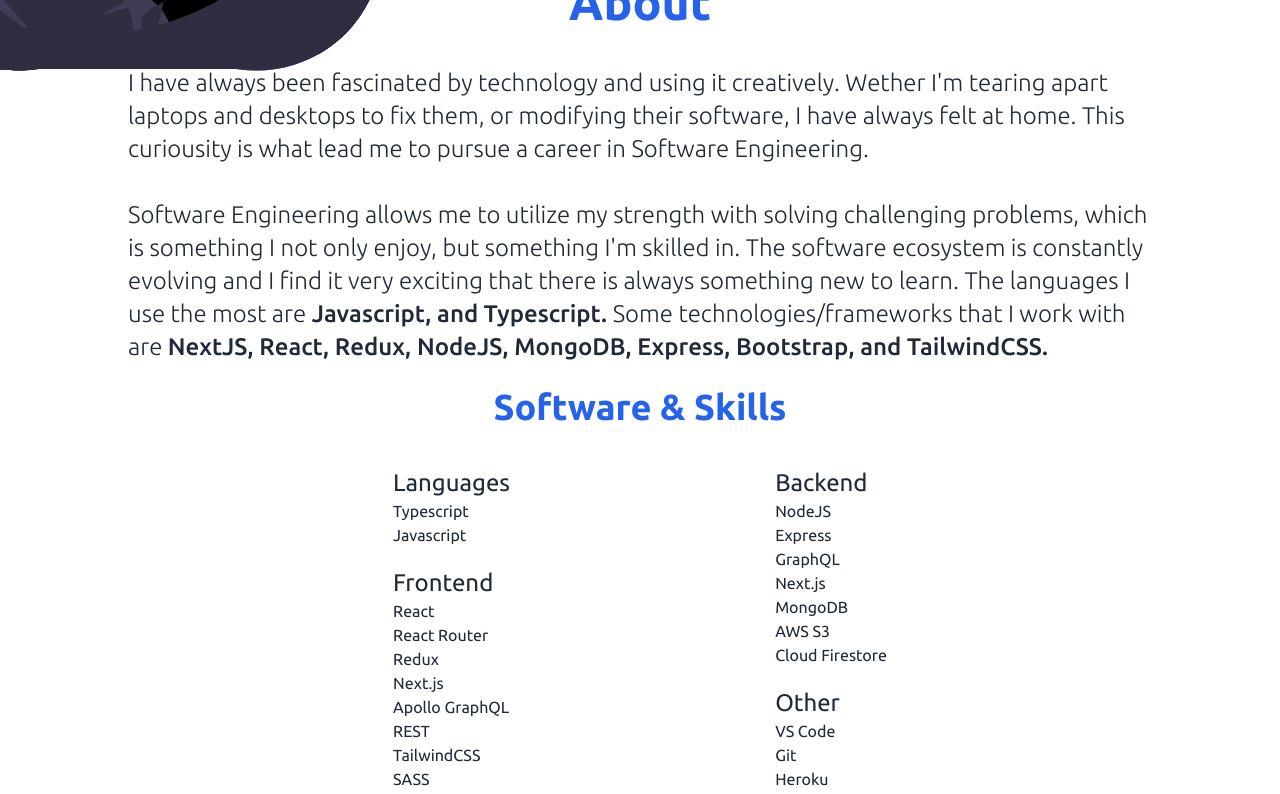
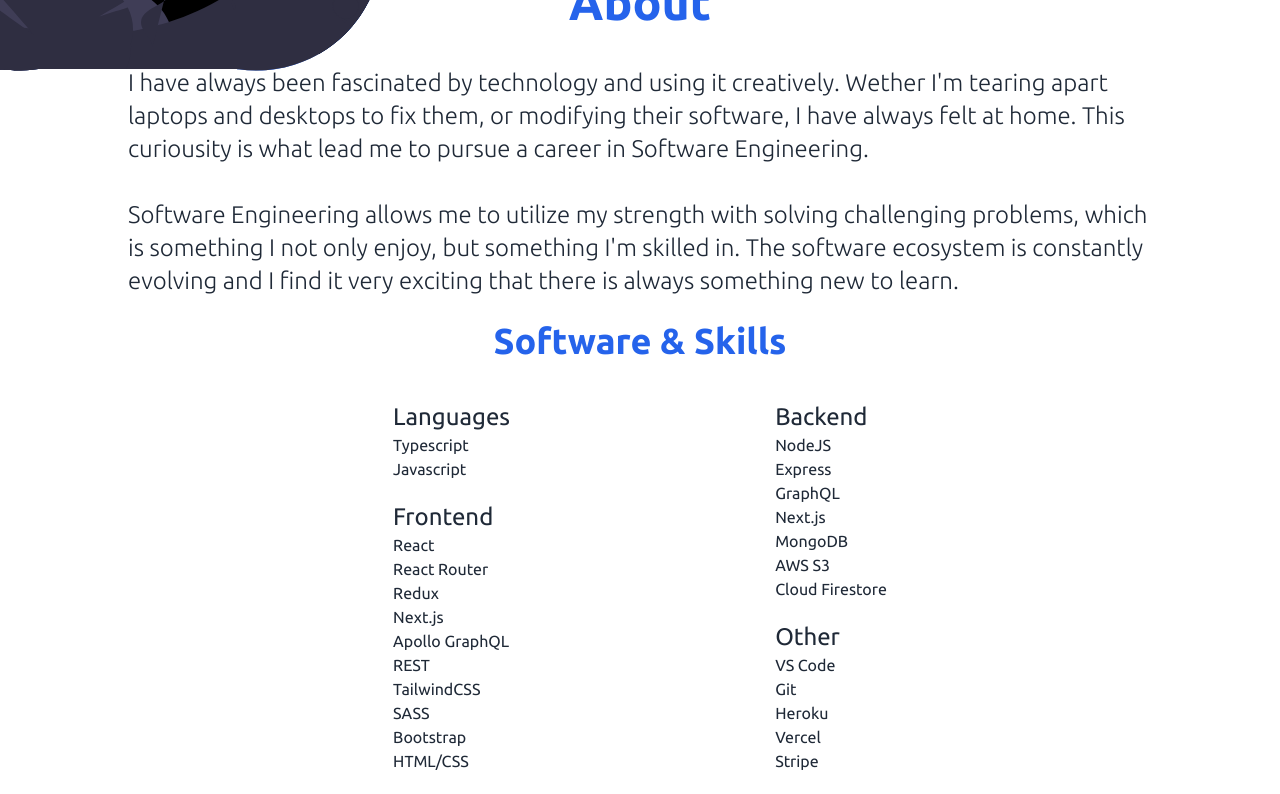
Before and after one commit to Christopher-Warren/portfoliov3, a Next.js app: page / in a window 1280 px wide. Shown: the part 1146-1940 px from the top of the page. Built offline with nearby package versions, Linux system fonts and the light colour scheme.

Commit message:
remove old tech

```diff
--- a/components/sections/About.js
+++ b/components/sections/About.js
@@ -33,15 +33,7 @@ const About = () => {
             solving challenging problems, which is something I not only enjoy,
             but something I'm skilled in. The software ecosystem is constantly
             evolving and I find it very exciting that there is always something
-            new to learn. The languages I use the most are{' '}
-            <bold className="font-medium">
-              Javascript, and Typescript.
-            </bold>{' '}
-            Some technologies/frameworks that I work with are{' '}
-            <bold className="font-medium">
-              NextJS, React, Redux, NodeJS, MongoDB, Express, Bootstrap, and
-              TailwindCSS.
-            </bold>{' '}
+            new to learn.
           </p>
           <br />
           <div
```
